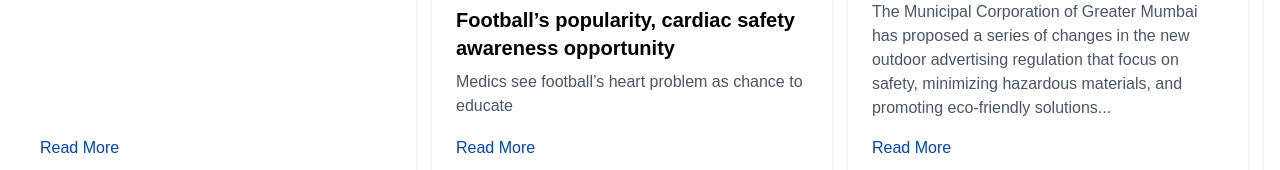
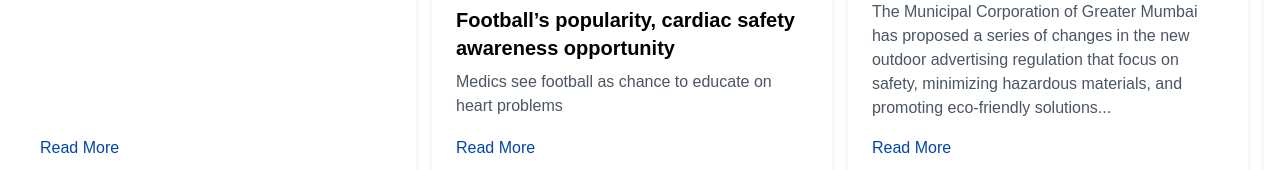
Before and after one commit to Abhishek17abk/Abhishek-s-journo-portfolio, a React (Create React App) app: page /my-work in a window 1280 px wide. Shown: the part 650-820 px from the top of the page. Built offline with nearby package versions, Linux system fonts and the light colour scheme.

Commit message:
MyWork.js

```diff
--- a/src/pages/MyWork.js
+++ b/src/pages/MyWork.js
@@ -26,7 +26,7 @@ function MyWork() {
 
     {
       title: "Football’s popularity, cardiac safety awareness opportunity",
-      excerpt: "Medics see football’s heart problem as chance to educate",
+      excerpt: "  Medics see football as chance to educate on heart problems",
       category: "feature",
       imageUrl: process.env.PUBLIC_URL + '../images/Gemini_Generated_Image_yezhluyezhluyezh.jpeg',
       pdfUrl: `${process.env.PUBLIC_URL}../pdfs/Features/Football’s popularity, cardiac safety awareness opportunity.pdf`
```
